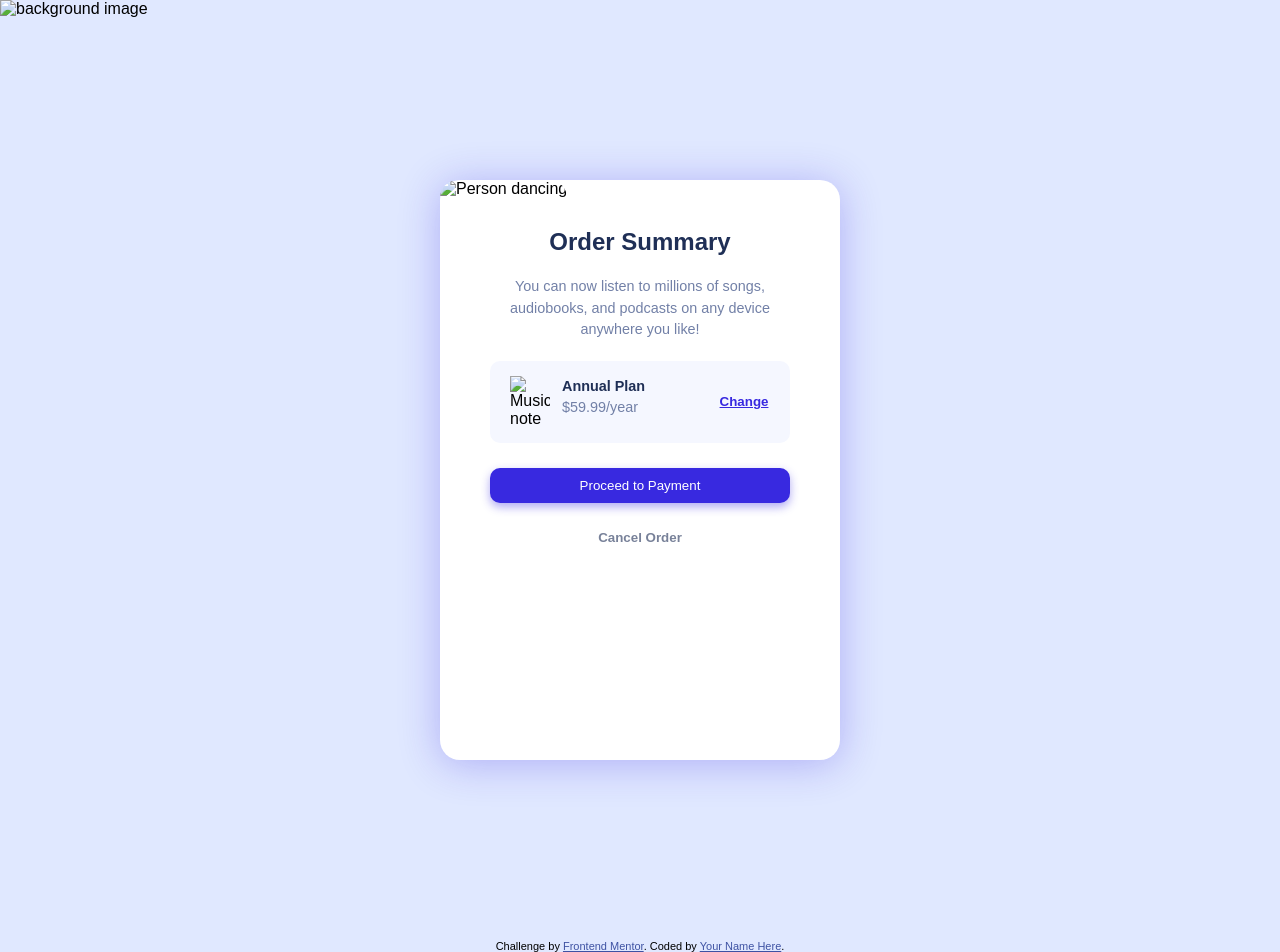
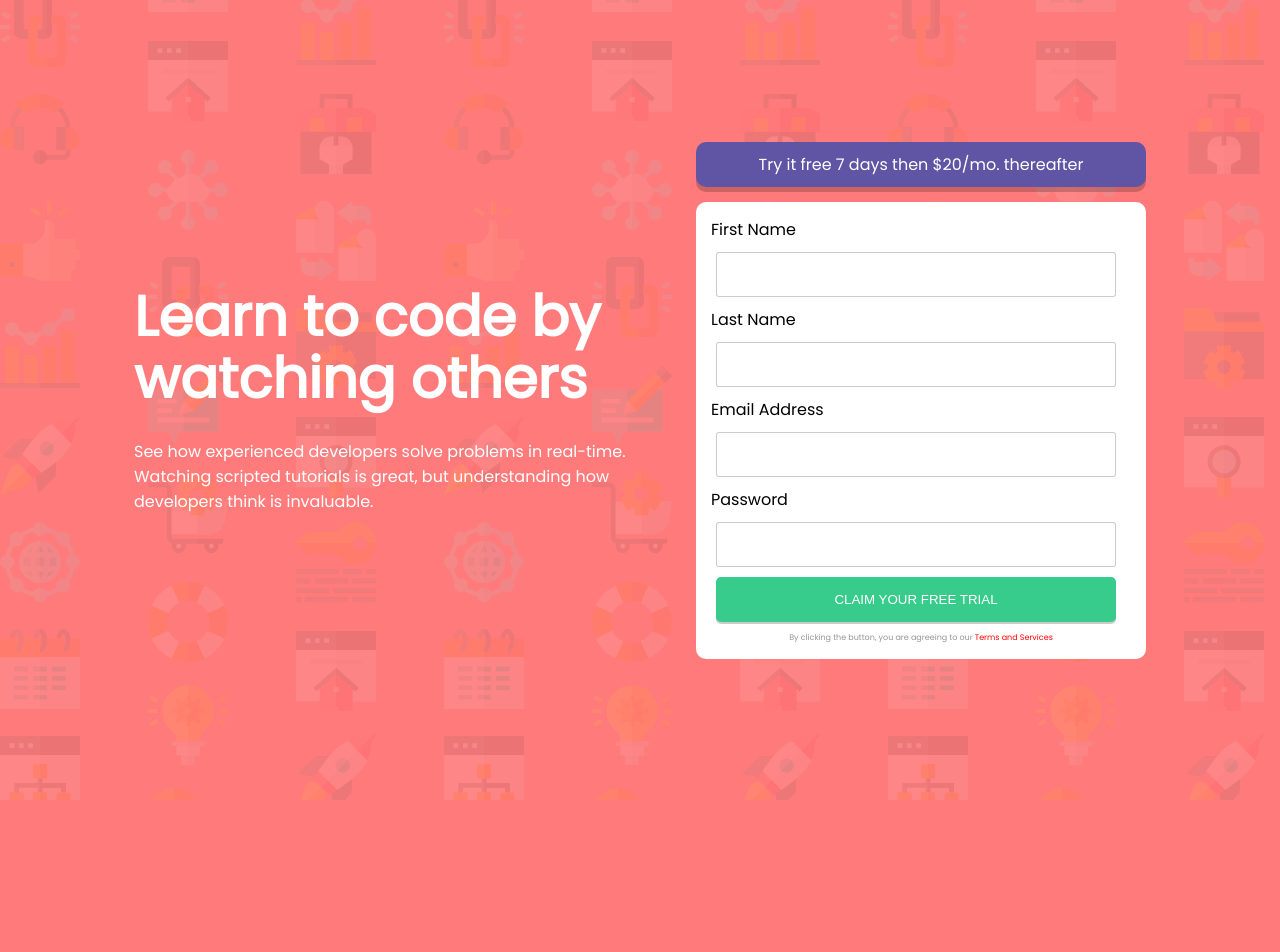
Before and after one commit to gastonave/Order-summary, a plain HTML site: page index.html in a window 1280 px wide. After the commit the page ends 800 px from the top, so only its background shows below. Drawn offline with Linux system fonts and the light colour scheme.

```diff
--- a/index.html
+++ b/index.html
@@ -5,40 +5,50 @@
   <meta name="viewport" content="width=device-width, initial-scale=1.0"> <!-- displays site properly based on user's device -->
 
   <link rel="icon" type="image/png" sizes="32x32" href="./images/favicon-32x32.png">
-	<link rel="stylesheet" href="style.css">
-	<link href="https://fonts.google.com/specimen/Red+Hat+Display">
+	<link rel="preconnect" href="https://fonts.googleapis.com">
+	<link rel="preconnect" href="https://fonts.gstatic.com" crossorigin>
+	<link href="https://fonts.googleapis.com/css2?family=Poppins&display=swap" rel="stylesheet">
+	<link rel="stylesheet" href="main.js" defer>
 
-  <title>Frontend Mentor | Order summary card</title>
+  <title>Frontend Mentor | Intro component with sign up form</title>
 
-  <!-- Feel free to remove these styles or customise in your own stylesheet 👍 -->
-  <style>
-    .attribution { font-size: 11px; text-align: center; }
-    .attribution a { color: hsl(228, 45%, 44%); }
-  </style>
+  <link rel="stylesheet" href="style.css">
 </head>
+
 <body>
-	<img class="bg-img" src="images/pattern-background-desktop.svg" alt="background image">
-	<section class="main">
-		<img class="dancer" src="images/illustration-hero.svg" alt="Person dancing">
-		<h1>Order Summary</h1>
-		<p class="info">You can now listen to millions of songs, audiobooks, and podcasts on any device anywhere you like!</p>
-		<div class="plan">
-			<img class="music" src="images/icon-music.svg" alt="Music note">
-			<p class="price"><span>Annual Plan</span><br>$59.99/year</p>
-			<button class="change">Change</button>
+	<div class="main">
+		<div class="info">
+			<h1>Learn to code by watching others</h1>
+			<p>See how experienced developers solve problems in real-time. Watching scripted tutorials is great,
+  			but understanding how developers think is invaluable.</p>
 		</div>
-		<div class="pmt">
-			<button>Proceed to Payment</button>
+		<div class="form-main">
+			<h2>Try it free 7 days <span>then $20/mo. thereafter</span></h2>
+			<form id="form">
+				<div>
+					<label for="first">First Name</label>
+					<input type="text" id="first" name="first">
+					<div class="error"></div>
+				</div>
+				<div>
+					<label for="last">Last Name</label>
+					<input type="text" id="last" name="last">
+					<div class="error"></div>
+				</div>
+				<div>
+					<label for="email">Email Address</label>
+					<input type="email" id="email" name="email">
+					<div class="error"></div>
+				</div>
+				<div>
+					<label for="pw">Password</label>
+					<input type="password" id="pw" name="pw">
+					<div class="error"></div>
+				</div>
+				<button id="btn" type="submit">Claim your free trial</button>
+				<p>By clicking the button, you are agreeing to our <span>Terms and Services</span></p>
+			</form>
 		</div>
-		<div class="cancel">
-			<button>Cancel Order</button>
-		</div>
-	</section>
-
-
-  <div class="attribution">
-    Challenge by <a href="https://www.frontendmentor.io?ref=challenge" target="_blank">Frontend Mentor</a>.
-    Coded by <a href="#">Your Name Here</a>.
-  </div>
+	</div>
 </body>
 </html>
--- /dev/null
+++ b/main.js
@@ -0,0 +1,26 @@
+// JavaScript Document
+
+let first = id("first"),
+	last = id("last"),
+	email = id("email"),
+	pw = id("pw"),
+	errorMsg = classes("error"),
+	form = id("form");
+
+form.addEventListener("submit", (e) =>) {
+	e.preventDefault();
+
+	engine(first, 0, "First name cannot be empty");
+	engine(last, 1, "Last name cannot be empty");
+	engine(email, 2, "Email cannot be empty");
+	engine(pw, 3, "Password cannot be empty");
+					  });
+
+let engine = (id, serial, message) => {
+	if (id.value.trim() === "") {
+		errorMsg[serial].innerHTML = message;
+	}
+	else {
+		errorMsg[serial].innerHTML = "";
+	}
+}
--- a/style.css
+++ b/style.css
@@ -12,145 +12,193 @@ html {
 }
 
 body {
-	background-color: hsl(225, 100%, 94%);
-	font-family: "red hat display", sans-serif;
+	background-image: url("images/bg-intro-desktop.png");
+	background-color: hsl(0, 100%, 74%);
+	font-family: 'Poppins', sans-serif;
+	width: 100vw;
+	height: 100vh;
+	margin: 0;
+	padding: 0;
+	overflow: hidden;
 }
 
-.bg-img {
-	position: absolute;
-	top: 0;
-	z-index: -1;
-	width: 100%;
+.main {
+	display: grid;
+	grid-template-columns: 1fr 2fr 2fr 1fr;
+	grid-gap: 50px;
+	align-items: center;
+	justify-items: center;
+	width: 100vw;
+	max-width: 1440px;
+	height: 100vh;
+	margin: auto;
+}
+
+.info {
+	grid-column-start: 2;
+	color: white;
+	width: 40vw;
 	height: auto;
 }
 
-.main {
-	width: 400px;
-	height: 580px;
-	margin: 180px auto;
-	background-color: white;
-	border-radius: 20px;
-	box-shadow: 0 4px 40px 0  rgba(56, 41, 224,.3);
+.info h1 {
+	font-size: 3.5rem;
+	font-weight: 700;
+	line-height: 1.1;
+	margin-bottom: 30px;
 }
 
-.dancer {
-	width: 400px;
-	height: auto;
-	border-radius: 20px 20px 0 0;
+.info p {
+	font-size: 16px;
 }
 
-h1 {
-	color: hsl(223, 47%, 23%);
-	font-weight: 900;
-	width: 400px;
-	text-align: center;
-	margin-top: 30px;
+form {
+	width: 40vw;
+	max-width: 450px;
+	height: auto;
+	background-color: white;
+	border-radius: 10px;
+	padding: 15px;
 }
 
-.info {
-	width: 300px;
-	height: auto;
-	margin: 20px auto;
-	color: hsl(224, 23%, 55%);
+.form-main h2 {
+	background-color: hsl(248, 32%, 49%);
+	border-radius: 10px;
+	padding: 10px 50px;
+	font-size: 1rem;
+	color: white;
+	font-weight: 500;
 	text-align: center;
-	font-size: .9rem;
-	line-height: 1.5;
+	margin-bottom: 15px;
+	box-shadow: 0 5px 0 0 rgba(0,0,0,.2);
 }
 
-.plan {
-	display: grid;
-	grid-template-columns: 1fr 3fr 1fr;
-	width: 300px;
-	height: auto;
-	margin: 0 auto;
-	padding: 15px 20px;
-	background-color: hsl(225, 100%, 98%);
-	border-radius: 10px;
+.form-main h2 span {
+	font-weight: 300;
 }
 
-.music {
-	width: 40px;
-	height: auto;
+input {
+	position: relative;
+	width: 40vw;
+	max-width: 400px;
+	height: 45px;
+	border-radius: 3px;
+	border: 1px solid rgba(0,0,0,0.2);
+	margin: 10px 0 10px 5px;
+	padding-left: 20px;
 }
 
-.price {
-	font-size: .9rem;
-	line-height: 1.5;
-	color: hsl(224, 23%, 55%);
+form button {
+	width: 400px;
+	height: 45px;
+	margin-left: 5px;
+	border: none;
+	background-color: hsl(154, 59%, 51%);
+	border-radius: 5px;
+	box-shadow: 0 2px 0 0 rgba(0,0,0,.2);
+	color: white;
+	text-transform: uppercase;
 }
 
-.price span {
-	color: hsl(223, 47%, 23%);
-	font-weight: 700;
+form p {
+	font-size: .5rem;
+	text-align: center;
+	margin-top: 10px;
+	color: rgba(123,123,123,.8);
 }
 
-.change {
-	border: none;
-	background-color: transparent;
-	text-decoration: underline;
-	color: hsl(245, 75%, 52%);
-	font-weight: 700;
-	cursor: pointer;
+p span {
+	color: red;
 }
 
-.change:hover {
-	color:  hsl(245, 75%, 67%);
+footer {
+	position: relative;
+	bottom: 0;
 }
 
-.pmt {
-	width: 300px;
-	height: auto;
-	margin: 25px auto;
+.attribution {
+	font-size: 11px;
+	text-align: center;
 }
 
-.pmt button {
-	width: 300px;
-	height: 35px;
-	border: none;
-	background-color:  hsl(245, 75%, 52%);
-	color: white;
-	border-radius: 10px;
-	box-shadow: 0 4px 10px 0  rgba(56, 41, 224,.4);
+.attribution a {
+	color: hsl(228, 45%, 44%);
 }
 
-.pmt button:hover {
-	background-color:  hsl(245, 75%, 67%);
-	cursor: pointer;
+@media screen and (max-width: 1050px) {
+	.main {
+		display: grid;
+		grid-template-columns: 1fr;
+		align-items: center;
+		justify-items: center;
+		width: 50vw;
+		margin: 0 auto;
+	}
+
+	.info {
+		grid-column-start: 1;
+		height: auto;
+		width: 100vw;
+		margin-bottom: -55%;
+	}
+
+	.info h1 {
+		font-size: 2rem;
+		text-align: center;
+	}
+
+	.info p {
+		text-align: center;
+	}
+
+	form, input {
+		width: 80vw;
+	}
+
+	input {
+		max-width: 400px;
+	}
 }
 
-.cancel {
-	width: 300px;
-	height: auto;
-	margin: 0 auto;
-}
-
-.cancel button {
-	width: 300px;
-	height: auto;
-	border: none;
-	background-color: transparent;
-	color: hsl(223, 47%, 23%);
-	opacity: .6;
-	font-weight: 900;
-}
-
-.cancel button:hover {
-	opacity: 1;
-	cursor: pointer;
-}
-
-@media screen and (max-width: 375px) {
+@media screen and (max-width:375px) {
+	body {
+		background-image: url("images/bg-intro-mobile.png");
+	background-color: hsl(0, 100%, 74%);
+	}
 	.main {
-		width: 350px;
-		height: 560px;
+		width: 100vw;
+		height: 100vh;
 	}
 
-	.dancer {
-		width: 350px;
-		height: auto;
+	.info h1 {
+		width: 100%;
+		font-size: 1.8rem;
 	}
 
-	.pmt button {
-		height: 55px;
+	.info p {
+		width: 90%;
+		margin: -10px auto 50px;
+	}
+
+	.form-main h2 {
+		width: 90%;
+		margin: 100px auto 0;
+	}
+
+	form {
+		width: 90vw;
+		height: auto;
+		margin: 20px auto;
+	}
+
+	form button {
+		width: 80vw;
+		margin: 0 auto;
+	}
+
+	form p {
+		width: 90%;
+		margin: 10px auto 0;
+		font-size: .8rem;
 	}
 }
```
Also changed, not shown: images/bg-intro-desktop.png (added), images/bg-intro-mobile.png (added), images/favicon-32x32.png (added), images/icon-error.svg (added), 2 other files.
